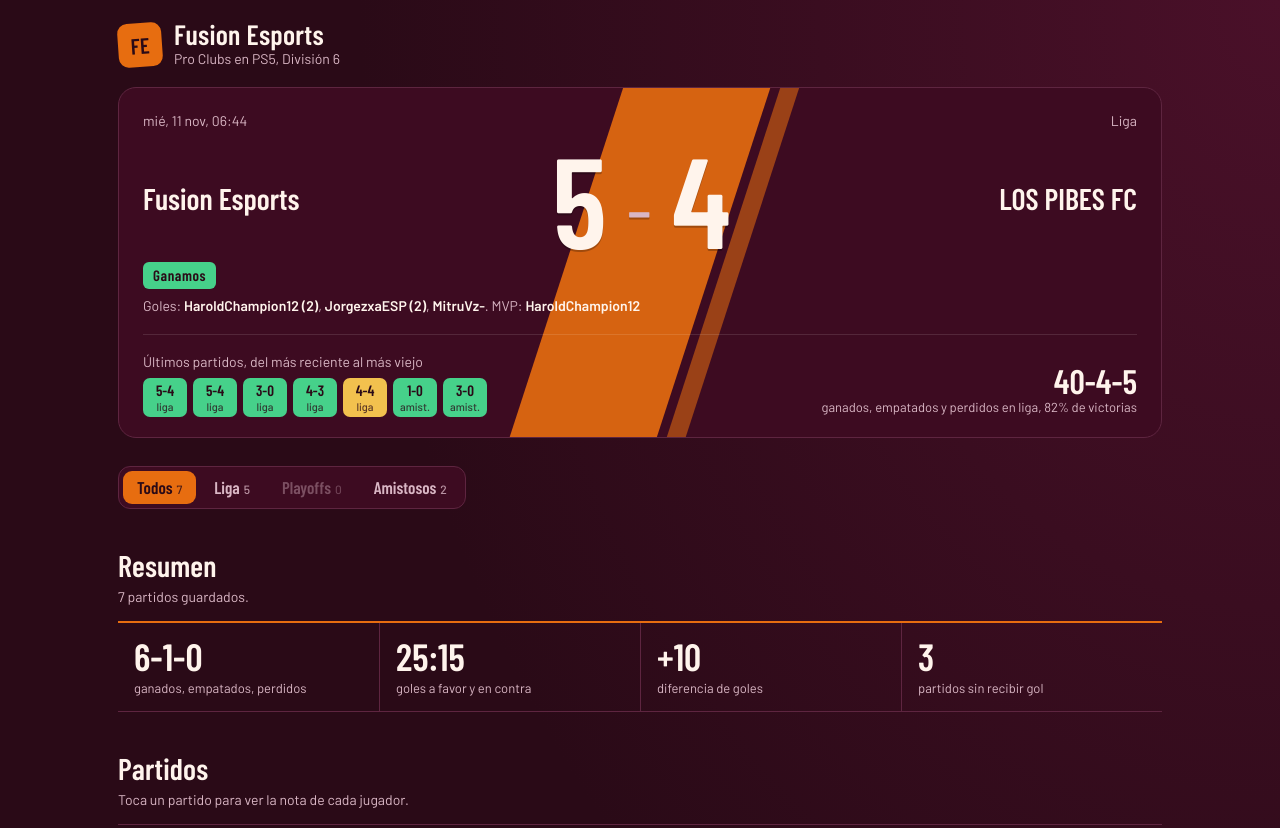
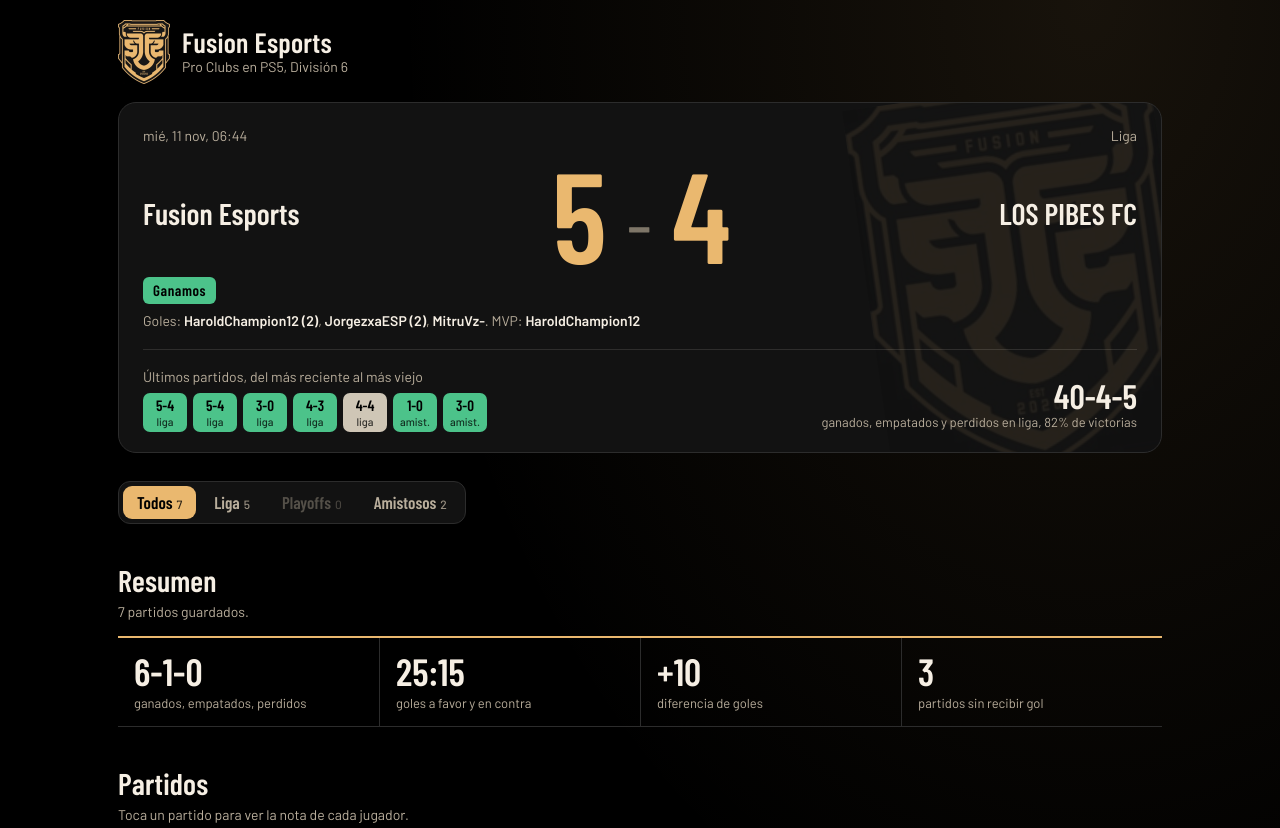
Before and after one commit to duranandrese-tech/fusion, a plain HTML site: page docs/index.html in a window 1280 px wide. Shown: the top 828 px of the page. Drawn offline with nearby package versions, Linux system fonts and the light colour scheme; a web font is replaced by a local one.

Commit message:
Escudo y colores oficiales de Fusion (negro y dorado)
Co-Authored-By: Claude Opus 5.5 <noreply@anthropic.com>
Claude-Session: https://claude.ai/code/session_01GKhLZYqx2AQp9337RDsfFp

```diff
--- a/docs/index.html
+++ b/docs/index.html
@@ -3,50 +3,48 @@
 <head>
 <meta charset="utf-8">
 <meta name="viewport" content="width=device-width, initial-scale=1">
-<meta name="theme-color" content="#2A0A17">
+<meta name="theme-color" content="#000000">
+<link rel="icon" href="favicon.png">
 <title>Fusion Esports — Stats</title>
 <link rel="preconnect" href="https://fonts.googleapis.com">
 <link rel="preconnect" href="https://fonts.gstatic.com" crossorigin>
 <link href="https://fonts.googleapis.com/css2?family=Barlow+Condensed:wght@500;600;800&family=Barlow:wght@400;500;600&display=swap" rel="stylesheet">
 <style>
   :root{
-    --vino:#2A0A17; --vino2:#3D0B21; --vino3:#4C1530; --linea:#5E2540;
-    --crema:#FFF4EC; --rosa:#D9B6C4; --tenue:#A9808F;
-    --naranja:#E76D10; --naranja2:#FF8A2E;
-    --gana:#46D18A; --empata:#F2C14E; --pierde:#FF6B6B;
+    --vino:#000000; --vino2:#121212; --vino3:#1F1F1F; --linea:#2C2C2C;
+    --crema:#F6EFE4; --rosa:#B9AE9C; --tenue:#7E7668;
+    --naranja:#EAB86F; --naranja2:#F3CC8F;
+    --gana:#4CC38A; --empata:#CFC6B6; --pierde:#F06A6A;
     --cond:"Barlow Condensed", "Arial Narrow", sans-serif;
     --body:Barlow, system-ui, sans-serif;
   }
   *{box-sizing:border-box}
   html{background:var(--vino)}
   body{margin:0;color:var(--crema);font:16px/1.5 var(--body);
-       background:radial-gradient(120% 60% at 100% 0%, #4A1029 0%, transparent 60%), var(--vino);min-height:100vh}
+       background:radial-gradient(90% 50% at 85% 0%, rgba(234,184,111,.10) 0%, transparent 60%), var(--vino);min-height:100vh}
   .wrap{max-width:1080px;margin:0 auto;padding:20px 18px 64px}
   button{font:inherit;color:inherit}
   :focus-visible{outline:2px solid var(--naranja2);outline-offset:2px;border-radius:4px}
 
   /* Top */
   .top{display:flex;align-items:center;gap:12px}
-  .crest{width:44px;height:44px;border-radius:10px;background:var(--naranja);color:var(--vino);
-         display:grid;place-items:center;font:800 22px/1 var(--cond);transform:rotate(-4deg)}
+  .crest{width:52px;height:auto;display:block}
   .club{font:800 28px/1 var(--cond);letter-spacing:.01em}
   .clubmeta{color:var(--rosa);font-size:14px}
 
   /* Scoreboard hero */
   .board{position:relative;overflow:hidden;margin-top:18px;border-radius:18px;background:var(--vino2);
          border:1px solid var(--linea);padding:22px 24px 20px}
-  .board::before{content:"";position:absolute;inset:-40% auto -40% calc(50% - 70px);width:140px;background:var(--naranja);
-         transform:rotate(18deg);opacity:.9}
-  .board::after{content:"";position:absolute;inset:-40% auto -40% calc(50% + 84px);width:18px;background:var(--naranja);
-         transform:rotate(18deg);opacity:.55}
+  .board::before{content:"";position:absolute;top:50%;right:-50px;width:380px;height:380px;transform:translateY(-50%) rotate(-8deg);
+         background:url(logo.png) center/contain no-repeat;opacity:.09;pointer-events:none}
   .board > *{position:relative;z-index:1}
   .boardhead{display:flex;justify-content:space-between;gap:10px;color:var(--rosa);font-size:14px}
   .scoreline{display:grid;grid-template-columns:1fr auto 1fr;align-items:center;gap:16px;margin:10px 0 6px}
   .team{font:600 clamp(20px,3.4vw,30px)/1.05 var(--cond)}
   .team.away{text-align:right}
   .goals{font:800 clamp(64px,13vw,128px)/.9 var(--cond);letter-spacing:-.02em;display:flex;gap:.18em;align-items:baseline;
-         text-shadow:0 2px 0 rgba(0,0,0,.25)}
-  .goals .sep{color:var(--rosa);font-weight:500;font-size:.5em;transform:translateY(-.25em)}
+         color:var(--naranja)}
+  .goals .sep{color:var(--tenue);font-weight:500;font-size:.5em;transform:translateY(-.25em)}
   .verdict{display:inline-block;font:600 15px/1 var(--cond);letter-spacing:.04em;padding:6px 10px;border-radius:6px;color:var(--vino)}
   .verdict.G{background:var(--gana)} .verdict.E{background:var(--empata)} .verdict.P{background:var(--pierde)}
   .scorers{color:var(--rosa);font-size:14px;margin-top:6px}
@@ -117,7 +115,7 @@
   th{font:600 14px var(--cond);letter-spacing:.03em;color:var(--rosa);border-bottom:1px solid var(--linea);cursor:pointer;user-select:none}
   th[aria-sort]{color:var(--naranja2)}
   th[aria-sort="descending"]::after{content:" ▾"} th[aria-sort="ascending"]::after{content:" ▴"}
-  tbody tr{border-bottom:1px solid rgba(94,37,64,.6)}
+  tbody tr{border-bottom:1px solid #1E1E1E}
   tbody tr:hover td{background:rgba(255,244,236,.03)}
   td.name{font-weight:600}
   .meter{display:inline-block;width:46px;height:5px;border-radius:3px;background:var(--vino3);margin-left:8px;vertical-align:middle;position:relative;overflow:hidden}
@@ -146,7 +144,7 @@
     .fx .date{grid-column:2/4;order:3}
     .fx .tagcell{display:none}
     .lineup{padding-left:46px}
-    .board::before{width:90px;left:calc(50% - 45px);bottom:62%} .board::after{left:calc(50% + 56px);bottom:62%}
+    .board::before{width:260px;height:260px;right:-60px}
     .team{font-size:17px}
     .alltime{text-align:left}
   }
@@ -159,7 +157,7 @@
 <body>
 <div class="wrap">
   <header class="top">
-    <div class="crest" aria-hidden="true">FE</div>
+    <img class="crest" src="logo.png" alt="Escudo de Fusion Esports">
     <div>
       <div class="club" id="clubName">Fusion Esports</div>
       <div class="clubmeta" id="clubMeta">Pro Clubs en PS5</div>
--- a/docs/stats.json
+++ b/docs/stats.json
@@ -1,5 +1,5 @@
 {
- "generatedAt": "2026-11-12T20:04:27+00:00",
+ "generatedAt": "2026-11-12T20:07:55+00:00",
  "club": {
   "clubId": "1497050",
   "wins": "40",
```
Also changed, not shown: docs/favicon.png (added), docs/logo.png (added).
